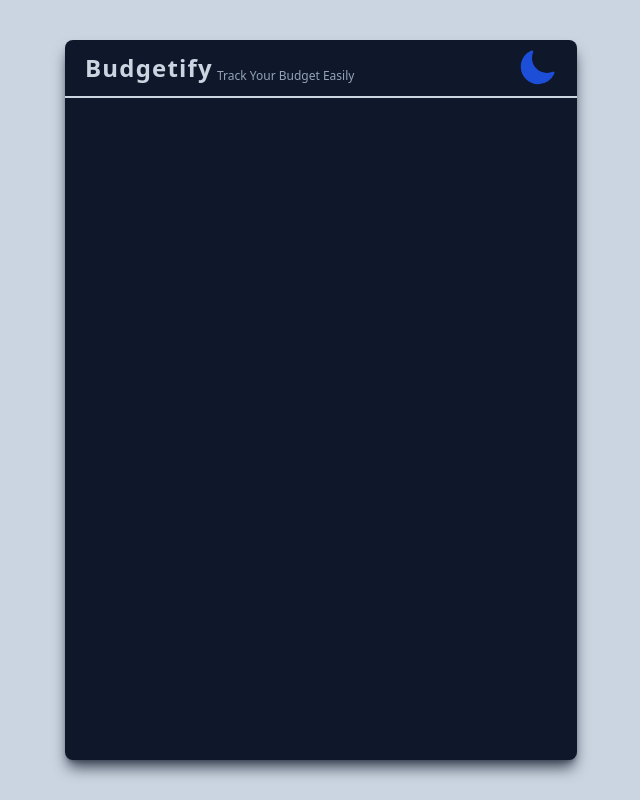
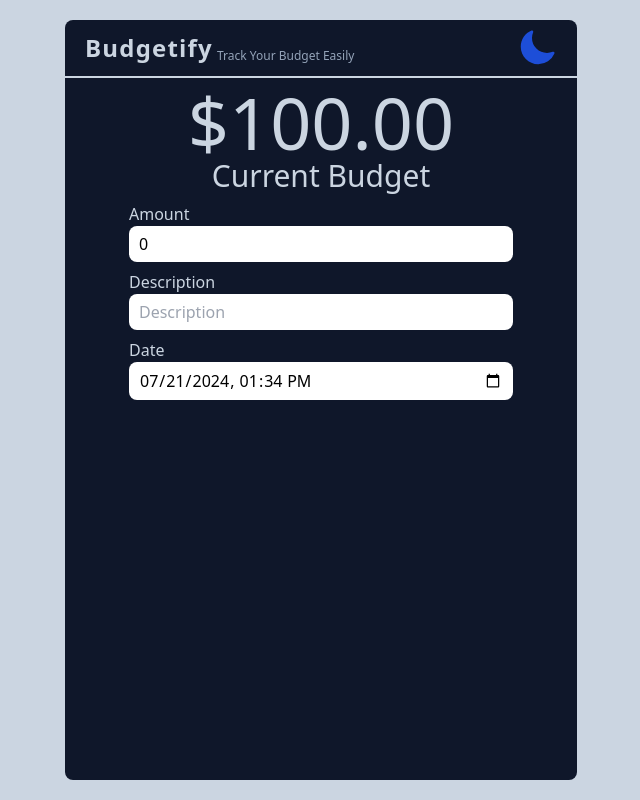
Before and after one commit to sefailyasoz95/budgetify-web, a React (Create React App) app: page / in a window 1280 px wide. Shown: the whole page, without its empty margins (319-959 px from the left). Built offline with nearby package versions, Linux system fonts and the light colour scheme.

Commit message:
save theme preference to storage & framer motion installation

```diff
--- a/package.json
+++ b/package.json
@@ -11,8 +11,11 @@
     "@types/node": "^16.18.103",
     "@types/react": "^18.3.3",
     "@types/react-dom": "^18.3.0",
+    "framer-motion": "^11.3.8",
+    "moment": "^2.30.1",
     "react": "^18.3.1",
     "react-dom": "^18.3.1",
+    "react-hook-form": "^7.52.1",
     "react-scripts": "5.0.1",
     "typescript": "^4.9.5",
     "web-vitals": "^2.1.4"
--- a/src/App.tsx
+++ b/src/App.tsx
@@ -6,7 +6,7 @@ function App() {
 	return (
 		<ThemeProvider>
 			<BudgetProvider>
-				<div className='min-w-7xl min-h-screen flex items-center justify-center dark:bg-slate-900 bg-slate-300 dark:text-white'>
+				<div className='min-w-7xl min-h-screen flex items-center justify-center bg-colors '>
 					<Main />
 				</div>
 			</BudgetProvider>
--- a/src/Components/BudgetProvider.tsx
+++ b/src/Components/BudgetProvider.tsx
@@ -3,38 +3,38 @@ import { Budget } from "../Utils/types";
 import { BudgetContext } from "../Context/BudgetContext";
 
 export const BudgetProvider: React.FC<{ children: ReactNode }> = ({ children }) => {
-	const [budgets, setBudgets] = useState<Budget[]>([]);
+	const [items, setItems] = useState<Budget[]>([]);
 
-	const getBudgetList = () => {
-		const budgetList = JSON.parse(localStorage.getItem("budgetList") ?? "");
-		if (budgetList.length) {
-			setBudgets(budgetList);
+	const addItem = (item: Budget) => {
+		localStorage.setItem("itemList", JSON.stringify([...items, item]));
+		setItems((prevItems) => [...prevItems, item]);
+	};
+
+	const updateItem = (updatedItem: Budget) => {
+		setItems((prevItems) => {
+			const updatedItemList = prevItems.map((item) => (item.id === updatedItem.id ? updatedItem : item));
+			localStorage.setItem("itemList", JSON.stringify(updatedItemList));
+			return updatedItemList;
+		});
+	};
+
+	const deleteItem = (id: string) => {
+		setItems((prevItems) => {
+			const filteredItems = prevItems.filter((item) => item.id !== id);
+			localStorage.setItem("itemList", JSON.stringify(filteredItems));
+			return filteredItems;
+		});
+	};
+
+	const getItemList = () => {
+		const itemList = JSON.parse(localStorage.getItem("itemList") ?? "");
+		if (itemList.length) {
+			setItems(itemList);
 		}
 	};
 
-	const addBudget = (budget: Budget) => {
-		localStorage.setItem("budgetList", JSON.stringify([...budgets, budget]));
-		setBudgets((prevBudgets) => [...prevBudgets, budget]);
-	};
-
-	const updateBudget = (updatedBudget: Budget) => {
-		setBudgets((prevBudgets) => {
-			const updatedBudgetList = prevBudgets.map((budget) => (budget.id === updatedBudget.id ? updatedBudget : budget));
-			localStorage.setItem("budgetList", JSON.stringify(updatedBudgetList));
-			return updatedBudgetList;
-		});
-	};
-
-	const deleteBudget = (id: string) => {
-		setBudgets((prevBudgets) => {
-			const filteredBudgets = prevBudgets.filter((budget) => budget.id !== id);
-			localStorage.setItem("budgetList", JSON.stringify(filteredBudgets));
-			return filteredBudgets;
-		});
-	};
-
 	return (
-		<BudgetContext.Provider value={{ budgets, addBudget, updateBudget, deleteBudget, getBudgetList }}>
+		<BudgetContext.Provider value={{ items, addItem, updateItem, deleteItem, getItemList }}>
 			{children}
 		</BudgetContext.Provider>
 	);
--- /dev/null
+++ b/src/Components/Form.tsx
@@ -0,0 +1,66 @@
+import React from "react";
+import { FieldValues, useForm } from "react-hook-form";
+import { Budget } from "../Utils/types";
+import moment from "moment";
+import { formatDate } from "../Utils/helpers";
+type Props = {};
+
+const Form = (props: Props) => {
+	const {
+		handleSubmit,
+		formState: { errors },
+		register,
+		reset,
+	} = useForm<Budget>({
+		defaultValues: {
+			amount: 0,
+			date: formatDate(new Date()),
+			description: "",
+			id: new Date().getTime().toString(),
+		},
+	});
+
+	const handleOnSubmit = (data: FieldValues) => {};
+	return (
+		<form onSubmit={handleSubmit(handleOnSubmit)} className='flex flex-col w-full gap-y-2 items-center'>
+			<div className='input-group'>
+				<label className='text-colors' htmlFor='amount'>
+					Amount
+				</label>
+				<input
+					id='amount'
+					type='number'
+					placeholder='Amount'
+					{...register("amount", { required: true })}
+					className={`input-classes ${errors.amount ? "border-red-600 animate-shake" : "border-transparent"}`}
+				/>
+			</div>
+			<div className='input-group'>
+				<label className='text-colors' htmlFor='description'>
+					Description
+				</label>
+				<input
+					id='description'
+					type='text'
+					placeholder='Description'
+					{...register("description", { required: true })}
+					className={`input-classes ${errors.description ? "border-red-600 animate-shake" : "border-transparent"}`}
+				/>
+			</div>
+			<div className='input-group'>
+				<label className='text-colors' htmlFor='date'>
+					Date
+				</label>
+				<input
+					id='date'
+					type='datetime-local'
+					placeholder='Date'
+					{...register("date", { required: true })}
+					className={`input-classes ${errors.date ? "border-red-600 animate-shake" : "border-transparent"}`}
+				/>
+			</div>
+		</form>
+	);
+};
+
+export default Form;
--- a/src/Components/ThemeProvider.tsx
+++ b/src/Components/ThemeProvider.tsx
@@ -3,9 +3,21 @@ import { Theme } from "../Utils/types";
 import { ThemeContext } from "../Context/ThemeContext";
 
 export const ThemeProvider: React.FC<{ children: React.ReactNode }> = ({ children }) => {
-	const [theme, setTheme] = useState<Theme>(() => {
+	const [theme, setTheme] = useState<Theme | undefined>(() => {
+		const preferedTheme = localStorage.getItem("preferedTheme");
+		if (preferedTheme) {
+			preferedTheme === "dark"
+				? document.documentElement.classList.add("dark")
+				: document.documentElement.classList.remove("dark");
+			return preferedTheme as Theme;
+		}
 		const prefersDarkScheme = window.matchMedia("(prefers-color-scheme: dark)").matches;
-		return prefersDarkScheme ? "dark" : "light";
+		if (prefersDarkScheme) {
+			document.documentElement.classList.add("dark");
+			return "dark";
+		} else {
+			return "light";
+		}
 	});
 
 	// Effect to listen for changes in the system theme
@@ -22,8 +34,10 @@ export const ThemeProvider: React.FC<{ children: React.ReactNode }> = ({ childre
 	useEffect(() => {
 		if (theme === "dark") {
 			document.documentElement.classList.add("dark");
+			localStorage.setItem("preferedTheme", "dark");
 		} else {
 			document.documentElement.classList.remove("dark");
+			localStorage.setItem("preferedTheme", "light");
 		}
 	}, [theme]);
 
--- a/src/Components/ThemeToggleButton.tsx
+++ b/src/Components/ThemeToggleButton.tsx
@@ -5,6 +5,8 @@ type Props = {};
 
 const ThemeToggleButton = (props: Props) => {
 	const { toggleTheme, theme } = useTheme();
+	console.log("theme: ", theme);
+
 	return (
 		<button onClick={toggleTheme} className='relative p-5 overflow-hidden'>
 			<span
--- a/src/Main.tsx
+++ b/src/Main.tsx
@@ -1,14 +1,24 @@
+import Form from "./Components/Form";
 import Header from "./Components/Header";
-import { useTheme } from "./Hooks/useTheme";
-
-type Props = {};
-
-const Main = (props: Props) => {
-	const { toggleTheme } = useTheme();
+import { motion } from "framer-motion";
+const Main: React.FC = () => {
 	return (
-		<div className='w-11/12 min-h-[90vh] flex flex-col md:w-3/5 xl:md:w-2/5 rounded-lg shadow-gray-700 dark:shadow-gray-500 shadow-lg dark:bg-slate-300 bg-slate-900'>
+		<motion.div
+			initial={{ opacity: 0, y: 100 }}
+			animate={{ opacity: 1, y: 0 }}
+			transition={{
+				duration: 0.5,
+				ease: "easeInOut",
+				delay: 0.5,
+			}}
+			className='w-11/12 min-h-[95vh] flex flex-col md:w-3/5 xl:md:w-2/5 rounded-lg shadow-gray-700 dark:shadow-gray-500 shadow-lg bg-colors-opposite'>
 			<Header />
-		</div>
+			<div className='flex flex-col w-full items-center justify-center my-2'>
+				<span className='lg:text-7xl text-5xl text-colors'>$100.00</span>
+				<span className='lg:text-3xl text-xl text-colors '>Current Budget</span>
+			</div>
+			<Form />
+		</motion.div>
 	);
 };
 
--- /dev/null
+++ b/src/Utils/helpers.ts
@@ -0,0 +1,10 @@
+export const formatDate = (date: Date) => {
+	const pad = (n: number) => (n < 10 ? "0" + n : n);
+	const year = date.getFullYear();
+	const month = pad(date.getMonth() + 1); // Months are zero-based
+	const day = pad(date.getDate());
+	const hours = pad(date.getHours());
+	const minutes = pad(date.getMinutes());
+
+	return `${year}-${month}-${day}T${hours}:${minutes}`;
+};
--- a/src/index.css
+++ b/src/index.css
@@ -44,3 +44,20 @@ body * {
 .down {
   animation: down-animation 500ms ease-in-out 1 forwards
 }
+
+.text-colors {
+  @apply dark:text-slate-900 text-slate-300
+}
+.bg-colors {
+  @apply dark:bg-slate-900 bg-slate-300
+}
+.bg-colors-opposite {
+  @apply dark:bg-slate-300 bg-slate-900
+}
+
+.input-classes {
+  @apply dark:hover:shadow-input-dark hover:shadow-input focus:shadow-input dark:focus:shadow-input-dark transition-all duration-300 ease-in-out outline-none ring-0 px-2 py-1 rounded-lg border-2
+}
+.input-group {
+  @apply flex flex-col w-4/5 lg:w-3/4 mx-auto
+}
--- a/tailwind.config.js
+++ b/tailwind.config.js
@@ -13,10 +13,29 @@ module.exports = {
 						backgroundPosition: "-200% 0",
 					},
 				},
+				shake: {
+					"10%, 90%": {
+						transform: "translate3d(-1px, 0, 0)",
+					},
+					"20%, 80%": {
+						transform: "translate3d(2px, 0, 0)",
+					},
+					"30%, 50%, 70%": {
+						transform: "translate3d(-4px, 0, 0)",
+					},
+					"40%, 60%": {
+						transform: "translate3d(4px, 0, 0)",
+					},
+				},
 			},
 			animation: {
 				shimmer: "shimmer 2s linear infinite",
+				shake: "shake 0.82s cubic-bezier(.36,.07,.19,.97) both",
 			},
+		},
+		boxShadow: {
+			"input-dark": "0px 0px 10px 0px rgba(95, 95, 95, 0.5);",
+			input: "0px 0px 10px 0px rgba(245,245,245,1);",
 		},
 	},
 	plugins: [],
```
Also changed, not shown: src/Utils/types.d.ts (+7 -7 lines), 1 other file (tests, documents, lock files or other folders).
